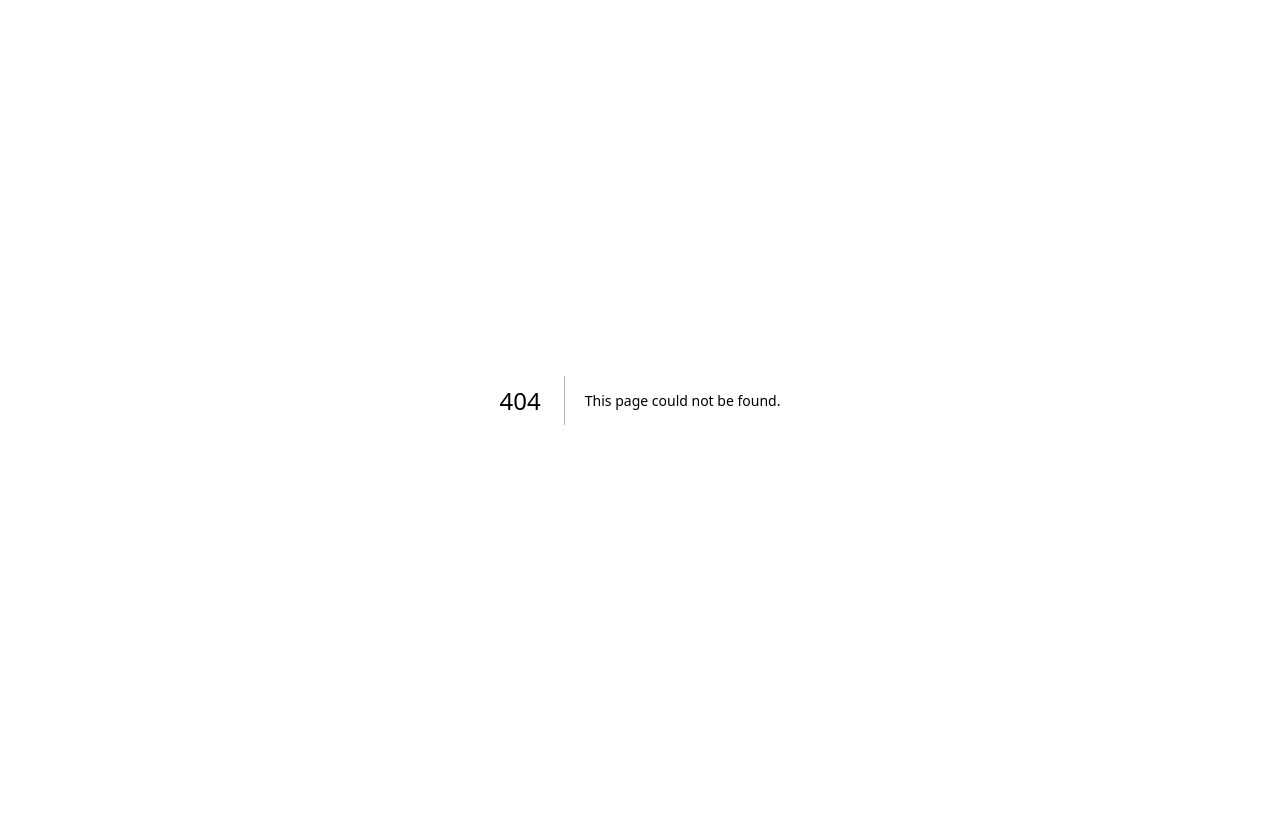
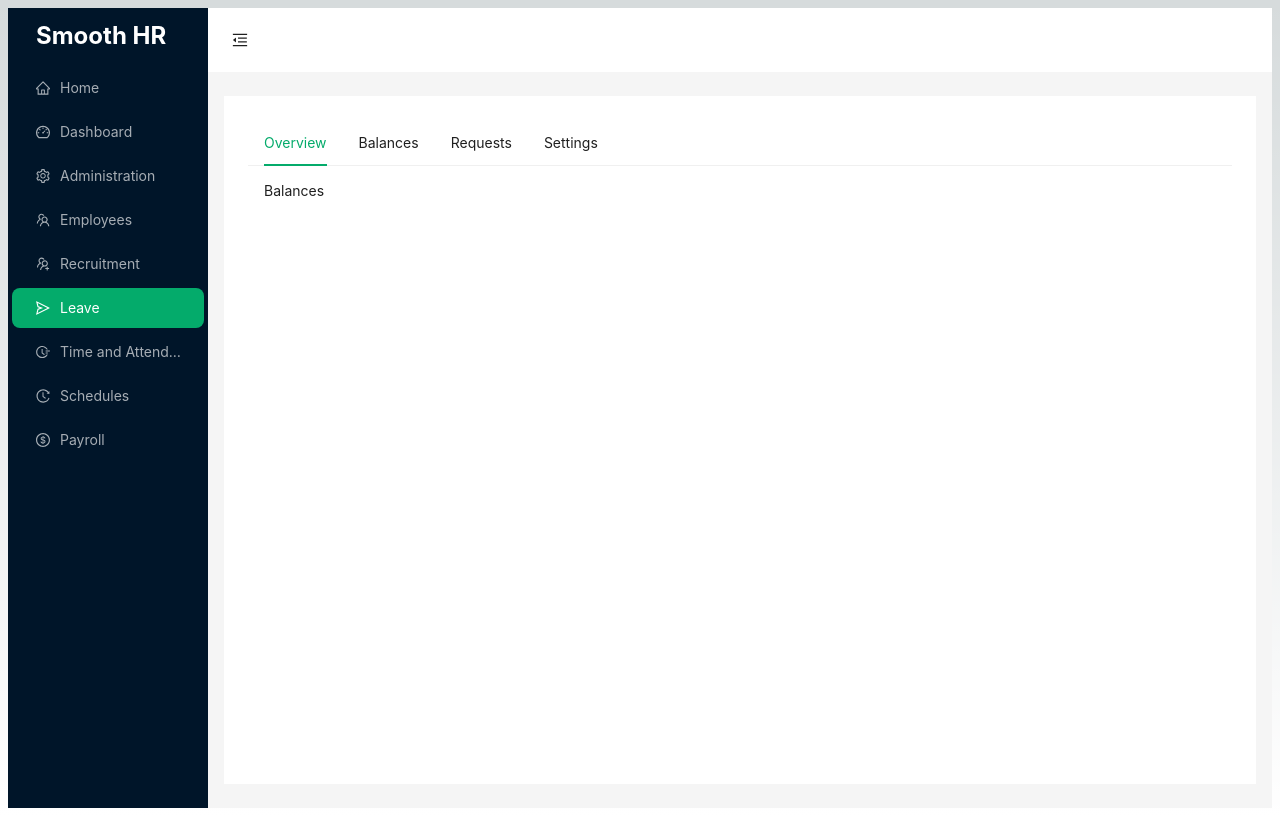
Before and after one commit to manpikingillz/fedhr-nextjs-antd, a Next.js app: page /hr/leave/balances in a window 1280 px wide. Before the commit this address had no page. Built offline with nearby package versions, Linux system fonts and the light colour scheme.

Commit message:
added tabs menu for leave

```diff
--- a/src/app/hr/layout.tsx
+++ b/src/app/hr/layout.tsx
@@ -34,6 +34,9 @@ export default function App({children}: {children: React.ReactNode}) {
   useEffect(()=> {
     if (path.includes('/hr/employees')) {
       setCurrent('employees')
+    }
+    if (path.includes('/hr/leave')) {
+      setCurrent('leave')
     }
   },[path ])
 
--- /dev/null
+++ b/src/app/hr/leave/balances/page.tsx
@@ -0,0 +1,11 @@
+'use client'
+
+import React from 'react';
+
+const Balances = () => (
+  <div>
+        Balances
+  </div>
+);
+
+export default Balances;
--- /dev/null
+++ b/src/app/hr/leave/layout.tsx
@@ -0,0 +1,70 @@
+'use client'
+
+import React, { useEffect, useState } from 'react';
+import type { MenuProps } from 'antd';
+import { Menu } from 'antd';
+import { usePathname, useRouter } from 'next/navigation';
+
+const items: MenuProps['items'] = [
+  {
+    label: 'Overview',
+    key: 'overview',
+  },
+  {
+    label: 'Balances',
+    key: 'balances',
+  },
+  {
+    label: 'Requests',
+    key: 'requests'
+  },
+  {
+    label: 'Settings',
+    key: 'settings'
+  }
+];
+
+export default function LeaveLayout({children}: {children: React.ReactNode}) {
+    const [current, setCurrent] = useState('overview');
+    const router = useRouter()
+    const path = usePathname()
+
+    useEffect(() => {
+        if (path === '/hr/leave') {
+            setCurrent('overview')
+        }
+    },[path])
+
+    const onClick: MenuProps['onClick'] = (e) => {
+        const key = e.key
+        setCurrent(key);
+
+        switch(key) {
+            case 'overview':
+                router.push('/hr/leave');
+                break;
+            case 'balances':
+                router.push('/hr/leave/balances');
+                break;
+            case 'requests':
+                router.push('/hr/leave/requests');
+                break;
+            case 'settings':
+                router.push('/hr/leave/settings');
+                break;
+            default:
+                router.push('/hr/leave');
+                break;
+        }
+
+    };
+
+    return (
+        <div>
+            <Menu onClick={onClick} selectedKeys={[current]} mode="horizontal" items={items} />
+            <div className='m-4'>
+                {children}
+            </div>
+        </div>
+    )
+}
--- /dev/null
+++ b/src/app/hr/leave/requests/page.tsx
@@ -0,0 +1,11 @@
+'use client'
+
+import React from 'react';
+
+const Requests = () => (
+  <div>
+        Requests
+  </div>
+);
+
+export default Requests;
--- /dev/null
+++ b/src/app/hr/leave/settings/page.tsx
@@ -0,0 +1,11 @@
+'use client'
+
+import React from 'react';
+
+const Settings = () => (
+  <div>
+        Settings
+  </div>
+);
+
+export default Settings;
```
